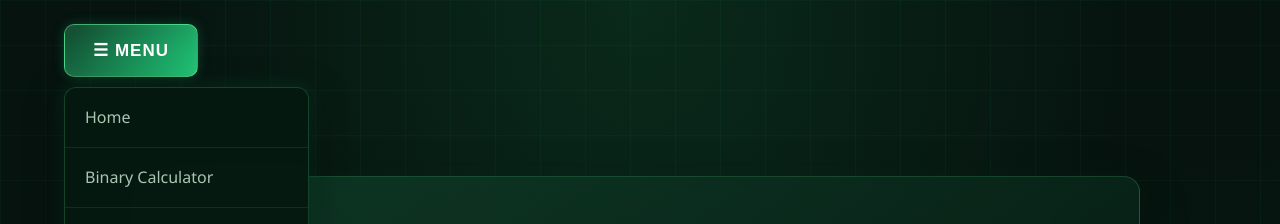
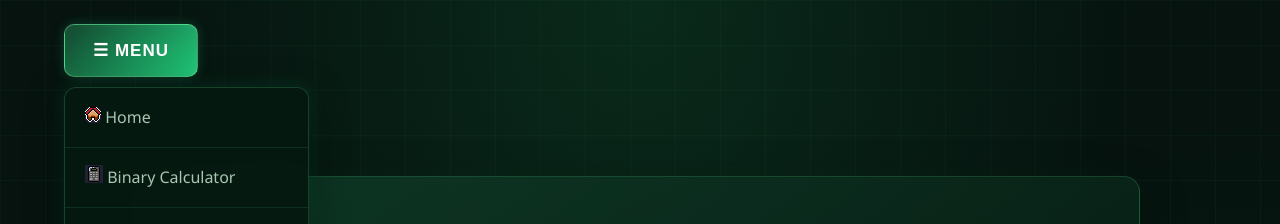
Before and after one commit to Zah-001/SemesterProject, a plain HTML site: page index.html in a window 1280 px wide. Both pictures are taken after a click on the button "☰ MENU". Shown: the top 224 px of the page. Drawn offline with Linux system fonts and the light colour scheme.

Commit message:
Restore index.html with original content

```diff
--- a/index.html
+++ b/index.html
@@ -17,8 +17,14 @@
             </button>
 
             <nav class="dropdown" id="dropdownMenu">
-                <a href="#" data-page="home">Home</a>
-                <a href="#" data-page="calculator">Binary Calculator</a>
+                  <a href="#" data-page="home">
+                    <img src="Sprite-0002.png" class="tab-icon" alt="Home">
+                    Home
+                    </a>
+                <a href="#" data-page="calculator">
+                    <img src="Calc.png" class="tab-icon" alt="Calculator">
+                    Binary Calculator
+                    </a>
                 <a href="#" data-page="members">Members</a>
                 <a href="#" data-page="videos">Video Gallery</a>
                 <a href="#" data-page="documentation">Documentation</a>
```
